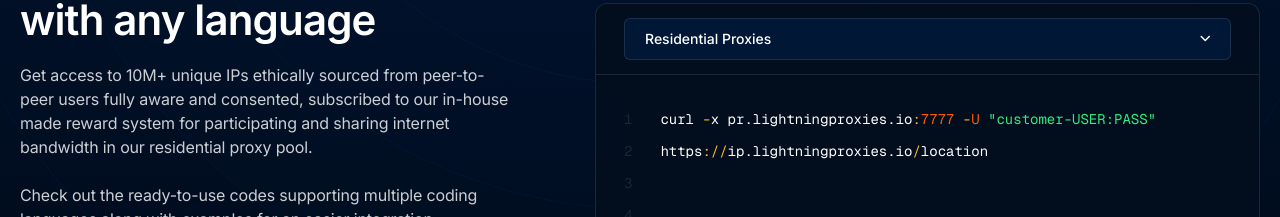
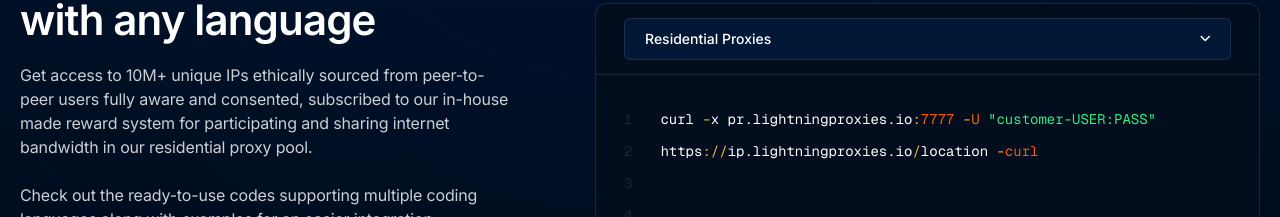
Before and after one commit to aarrohan/lightning-proxies, a Next.js app: page / in a window 1280 px wide. Shown: the part 5322-5539 px from the top of the page. Built offline with nearby package versions, Linux system fonts and the light colour scheme.

Commit message:
feat(ui): make code in api code block dynamic

```diff
--- a/src/components/ui/ApiCodeBlock.tsx
+++ b/src/components/ui/ApiCodeBlock.tsx
@@ -478,7 +478,16 @@
               <span className="text-[#2EED7F]">"customer-USER:PASS"</span> https
               <span className="text-[#FEBE26]">://</span>
               ip.lightningproxies.io<span className="text-[#FEBE26]">/</span>
-              location
+              location <span className="text-[#FEBE26]">-</span>
+              <span className="text-[#FF5E00]">
+                {selectedLanguageIndex === 0 && "curl"}
+                {selectedLanguageIndex === 1 && "python"}
+                {selectedLanguageIndex === 2 && "nodejs"}
+                {selectedLanguageIndex === 3 && "php"}
+                {selectedLanguageIndex === 4 && "go"}
+                {selectedLanguageIndex === 5 && "java"}
+                {selectedLanguageIndex === 6 && "c#"}
+              </span>
             </p>
           </div>
 
```
